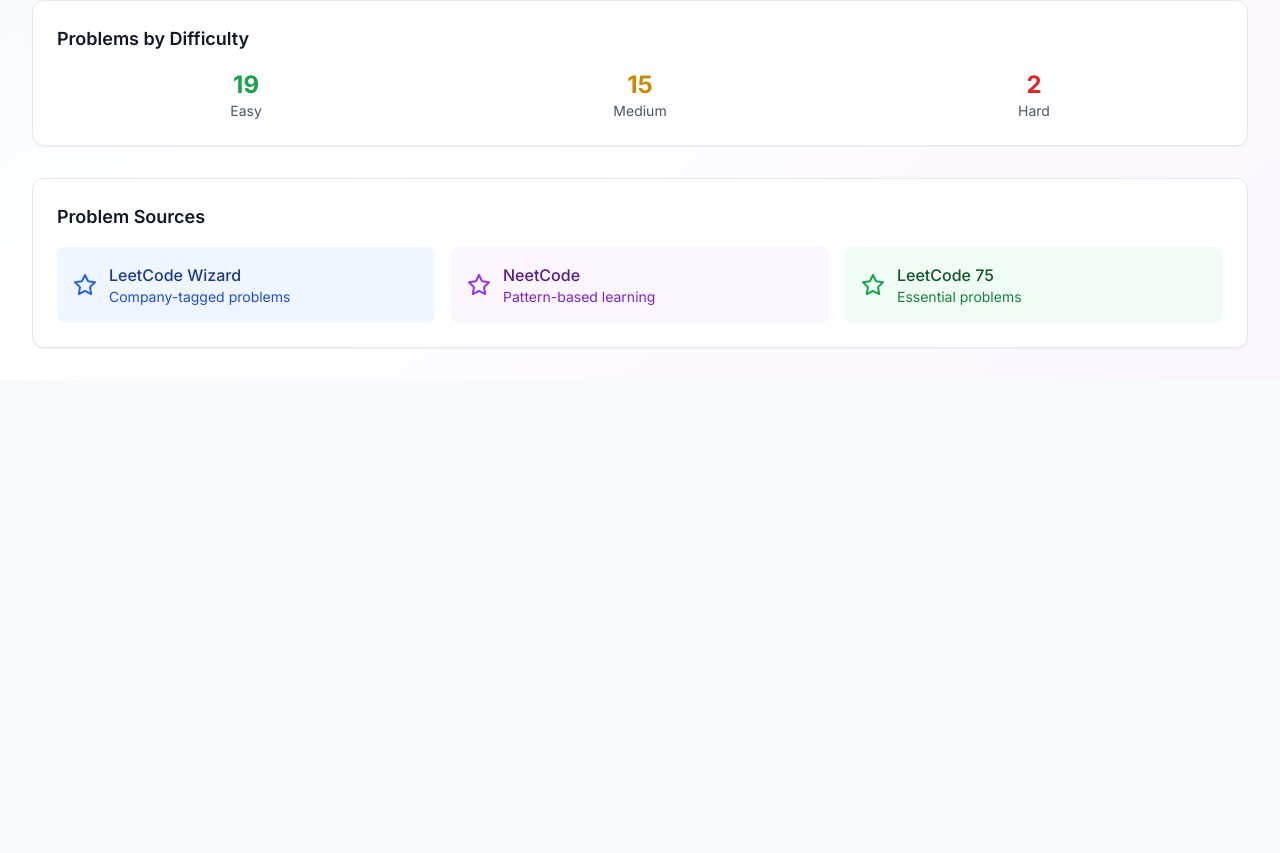
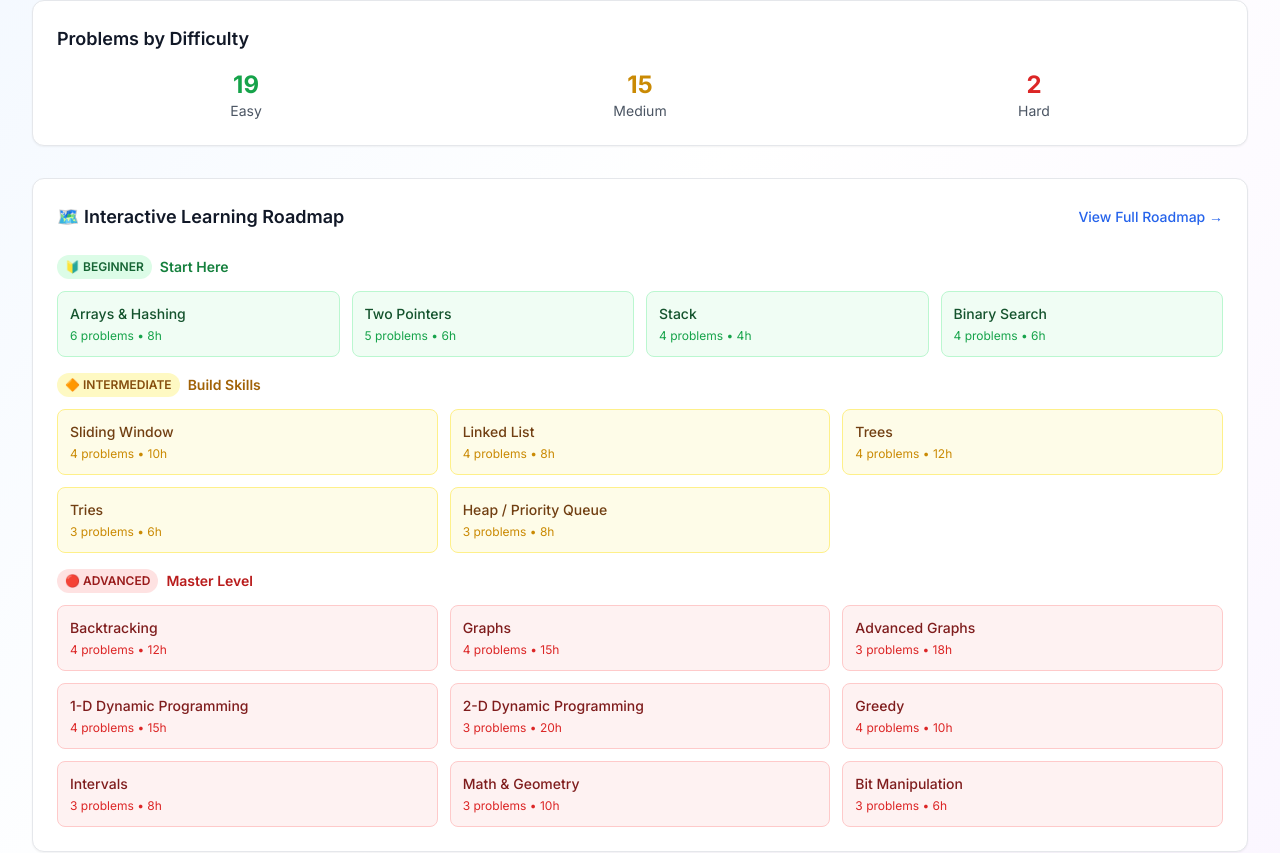
Before and after one commit to mabdel8/leetcodegrind, a Next.js app: page / in a window 1280 px wide. Shown: the part 547-1400 px from the top of the page. Before the commit the page ends 927 px from the top, so only its background shows below. Built offline with nearby package versions, Linux system fonts and the light colour scheme.

Commit message:
Add Interactive Learning Roadmap to Dashboard

```diff
--- a/app/page.tsx
+++ b/app/page.tsx
@@ -175,6 +175,93 @@
                 <div className="text-center">
                   <div className="text-2xl font-bold text-red-600">{stats.hardProblems}</div>
                   <div className="text-sm text-gray-600">Hard</div>
+                </div>
+              </div>
+            </div>
+
+            {/* Interactive Learning Roadmap */}
+            <div className="card">
+              <div className="flex items-center justify-between mb-6">
+                <h3 className="text-lg font-semibold text-gray-900">🗺️ Interactive Learning Roadmap</h3>
+                <button
+                  onClick={() => setActiveTab('roadmap')}
+                  className="text-sm text-blue-600 hover:text-blue-800 font-medium"
+                >
+                  View Full Roadmap →
+                </button>
+              </div>
+
+              <div className="space-y-4">
+                {/* Beginner Patterns */}
+                <div>
+                  <h4 className="text-sm font-semibold text-green-700 mb-3 flex items-center">
+                    <span className="bg-green-100 text-green-800 px-2 py-1 rounded-full text-xs mr-2">🔰 BEGINNER</span>
+                    Start Here
+                  </h4>
+                  <div className="grid grid-cols-1 sm:grid-cols-2 lg:grid-cols-4 gap-3">
+                    {patterns.filter(p => p.difficulty === 'Beginner').map((pattern) => (
+                      <button
+                        key={pattern.id}
+                        onClick={() => handleStartPattern(pattern.id)}
+                        className="text-left p-3 bg-green-50 hover:bg-green-100 rounded-lg border border-green-200 transition-all duration-200 group"
+                      >
+                        <div className="font-medium text-green-900 text-sm group-hover:text-green-700">
+                          {pattern.name}
+                        </div>
+                        <div className="text-xs text-green-600 mt-1">
+                          {pattern.problems.length} problems • {pattern.estimatedHours}h
+                        </div>
+                      </button>
+                    ))}
+                  </div>
+                </div>
+
+                {/* Intermediate Patterns */}
+                <div>
+                  <h4 className="text-sm font-semibold text-yellow-700 mb-3 flex items-center">
+                    <span className="bg-yellow-100 text-yellow-800 px-2 py-1 rounded-full text-xs mr-2">🔶 INTERMEDIATE</span>
+                    Build Skills
+                  </h4>
+                  <div className="grid grid-cols-1 sm:grid-cols-2 lg:grid-cols-3 gap-3">
+                    {patterns.filter(p => p.difficulty === 'Intermediate').map((pattern) => (
+                      <button
+                        key={pattern.id}
+                        onClick={() => handleStartPattern(pattern.id)}
+                        className="text-left p-3 bg-yellow-50 hover:bg-yellow-100 rounded-lg border border-yellow-200 transition-all duration-200 group"
+                      >
+                        <div className="font-medium text-yellow-900 text-sm group-hover:text-yellow-700">
+                          {pattern.name}
+                        </div>
+                        <div className="text-xs text-yellow-600 mt-1">
+                          {pattern.problems.length} problems • {pattern.estimatedHours}h
+                        </div>
+                      </button>
+                    ))}
+                  </div>
+                </div>
+
+                {/* Advanced Patterns */}
+                <div>
+                  <h4 className="text-sm font-semibold text-red-700 mb-3 flex items-center">
+                    <span className="bg-red-100 text-red-800 px-2 py-1 rounded-full text-xs mr-2">🔴 ADVANCED</span>
+                    Master Level
+                  </h4>
+                  <div className="grid grid-cols-1 sm:grid-cols-2 lg:grid-cols-3 gap-3">
+                    {patterns.filter(p => p.difficulty === 'Advanced').map((pattern) => (
+                      <button
+                        key={pattern.id}
+                        onClick={() => handleStartPattern(pattern.id)}
+                        className="text-left p-3 bg-red-50 hover:bg-red-100 rounded-lg border border-red-200 transition-all duration-200 group"
+                      >
+                        <div className="font-medium text-red-900 text-sm group-hover:text-red-700">
+                          {pattern.name}
+                        </div>
+                        <div className="text-xs text-red-600 mt-1">
+                          {pattern.problems.length} problems • {pattern.estimatedHours}h
+                        </div>
+                      </button>
+                    ))}
+                  </div>
                 </div>
               </div>
             </div>
```
